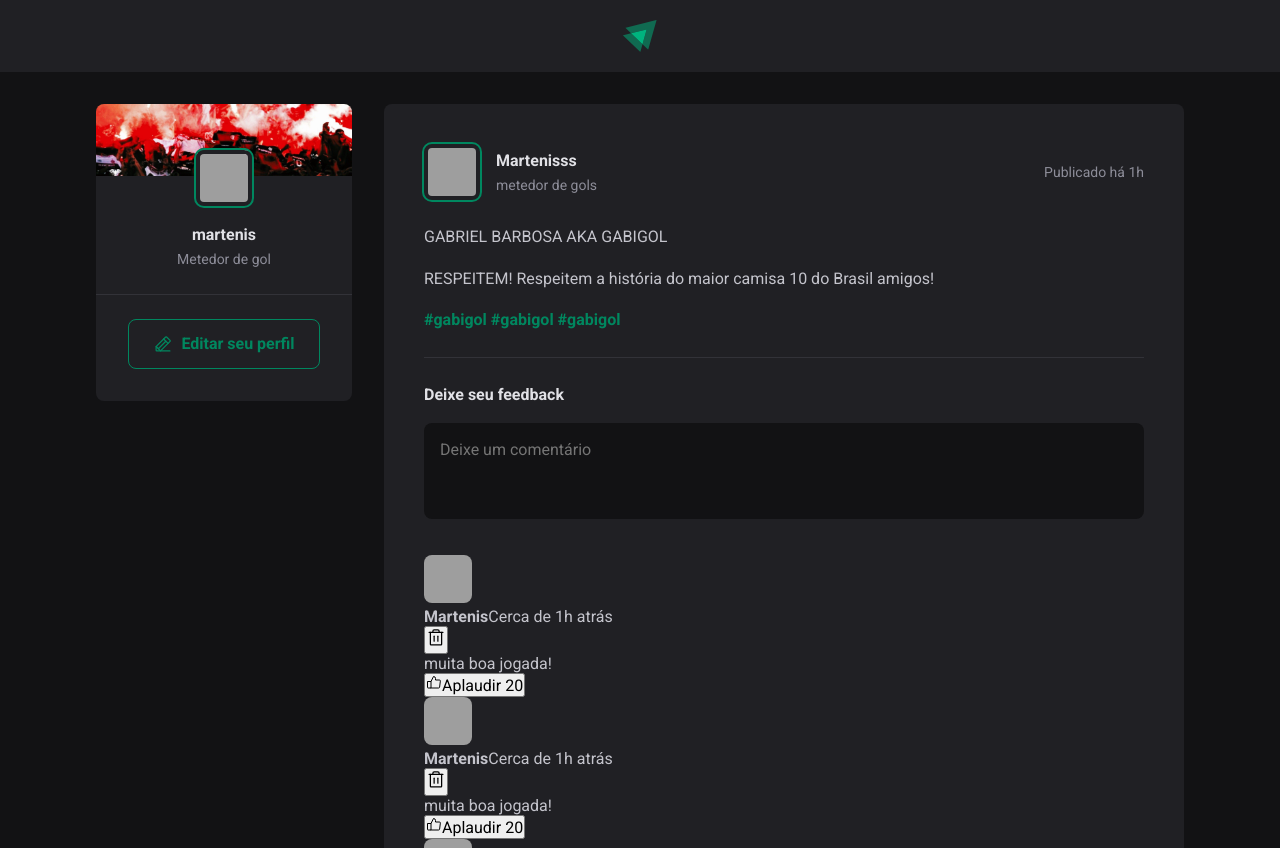
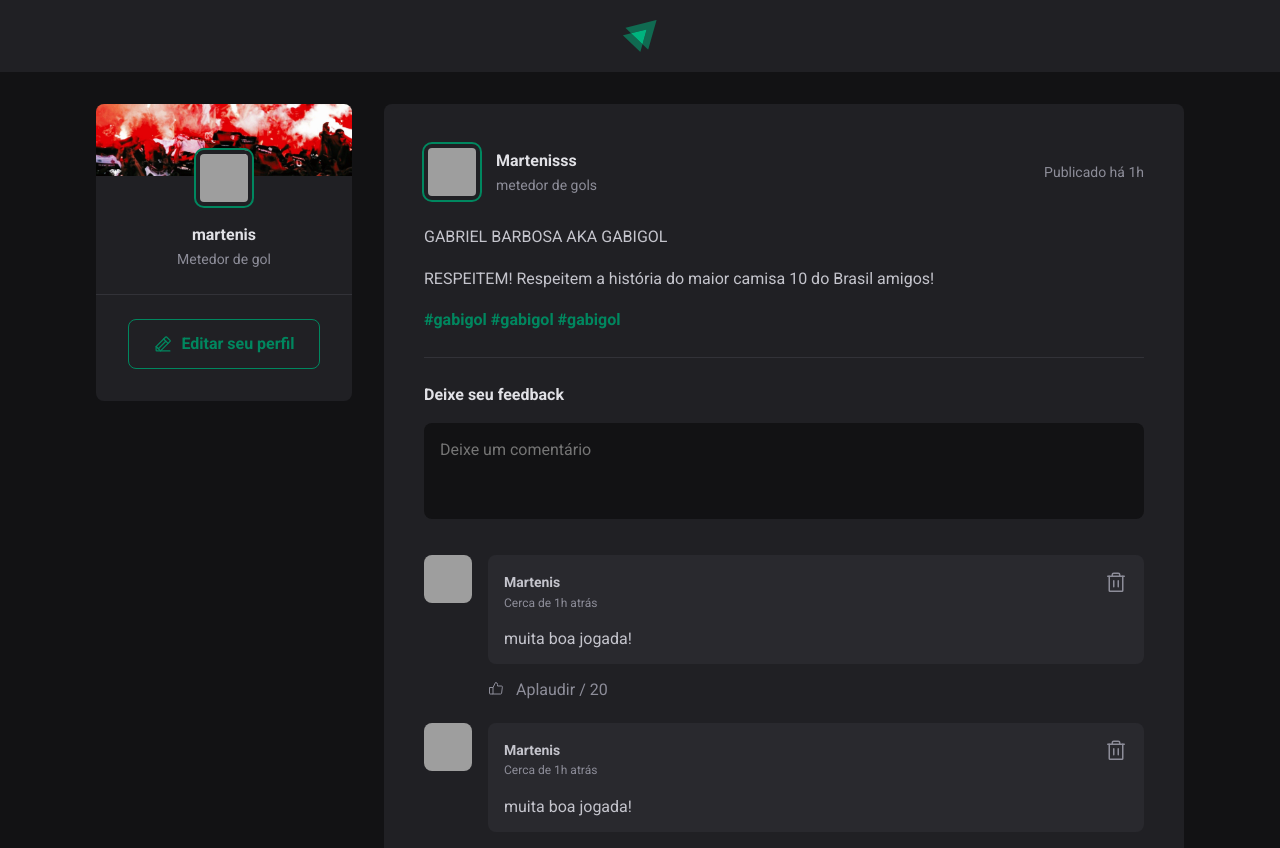
Before and after one commit to martelode38/Ignite-Feed, a React (Vite) app: page / in a window 1280 px wide. Shown: the top 848 px of the page. Built offline with nearby package versions, Linux system fonts and the light colour scheme; grey boxes are pictures that could not be loaded.

Commit message:
finalizada a parte de estilização do projeto.

```diff
--- a/src/App.module.css
+++ b/src/App.module.css
@@ -8,3 +8,12 @@
     gap: 2rem;
     align-items: flex-start;
 }
+
+@media (max-width: 768px) {
+    .html{
+        font-size: 87.5%;
+    }
+    .wrapper{
+        grid-template-columns: 1fr;
+    }
+}
--- a/src/components/Comment.jsx
+++ b/src/components/Comment.jsx
@@ -19,7 +19,7 @@
                         </div>
 
                         <button title="Deletar comentário">
-                            <Trash size={20}/>
+                            <Trash size={24}/>
                         </button>
                     </header>
 
--- a/src/components/Comment.module.css
+++ b/src/components/Comment.module.css
@@ -1,3 +1,77 @@
 .comment{
+    margin-top: 1.5rem;
+    display: flex;
+    gap: 1rem;
+}
 
+.commentBox{
+    flex: 1;
 }
+.commentContent{
+    background: var(--gray-700);
+    border-radius: 8px;
+    padding: 1rem;
+}
+
+.commentContent header{
+    display: flex;
+    align-items: flex-start;
+    justify-content: space-between;
+}
+
+.authorAndTime strong{
+    display: block;
+    font-size: 0.875rem;
+    line-height: 1.6;
+}
+
+.authorAndTime time{
+    display: block;
+    font-size: 0.75rem;
+    line-height: 1.6;
+    color: var(--gray-400);
+}
+
+.commentContent header button{
+    background: transparent;
+    border: 0;
+    color: var(--gray-400);
+    line-height: 0;
+    border-radius: 2px;
+}
+
+.commentContent header button:hover {
+    color: var(--red-500);
+}
+
+.commentContent p{
+    margin-top: 1rem;
+    color: var(--gray-300);
+}
+
+.commentBox footer{
+    margin-top: 1rem;
+}
+
+.commentBox footer button{
+    background: transparent;
+    border: 0;
+    color: var(--gray-400);
+    cursor: pointer;
+    display: flex;
+    align-items: center;
+    border-radius: 2px;
+}
+
+.commentBox footer button:hover {
+    color: var(--gray-300);
+}
+
+.commentBox footer button svg {
+    margin-right: 0.75rem;
+}
+
+.commentBox footer button span::before {
+    padding: 0 0.25rem;
+    content: "/";
+}
--- a/src/global.css
+++ b/src/global.css
@@ -10,6 +10,8 @@
 
     --green-300: #00B37E;
     --green-500: #00875f;
+
+    --red-500: #f75A68;
 }
 
 :focus{
```
